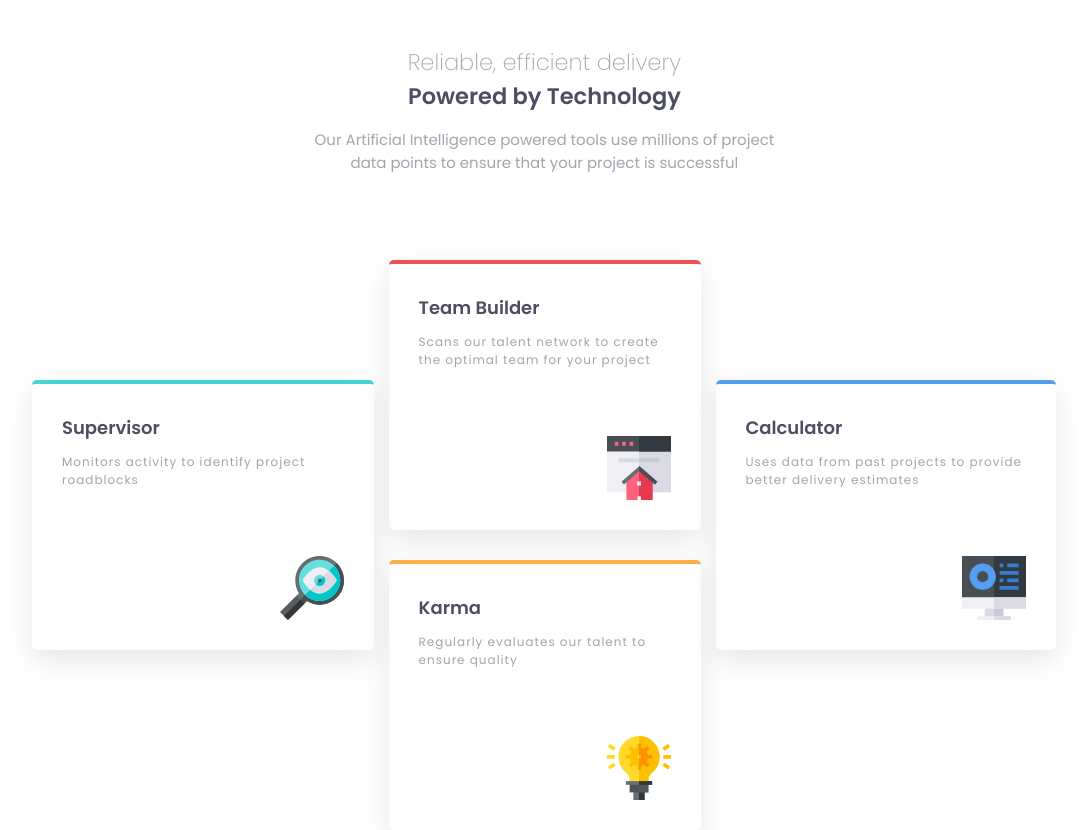
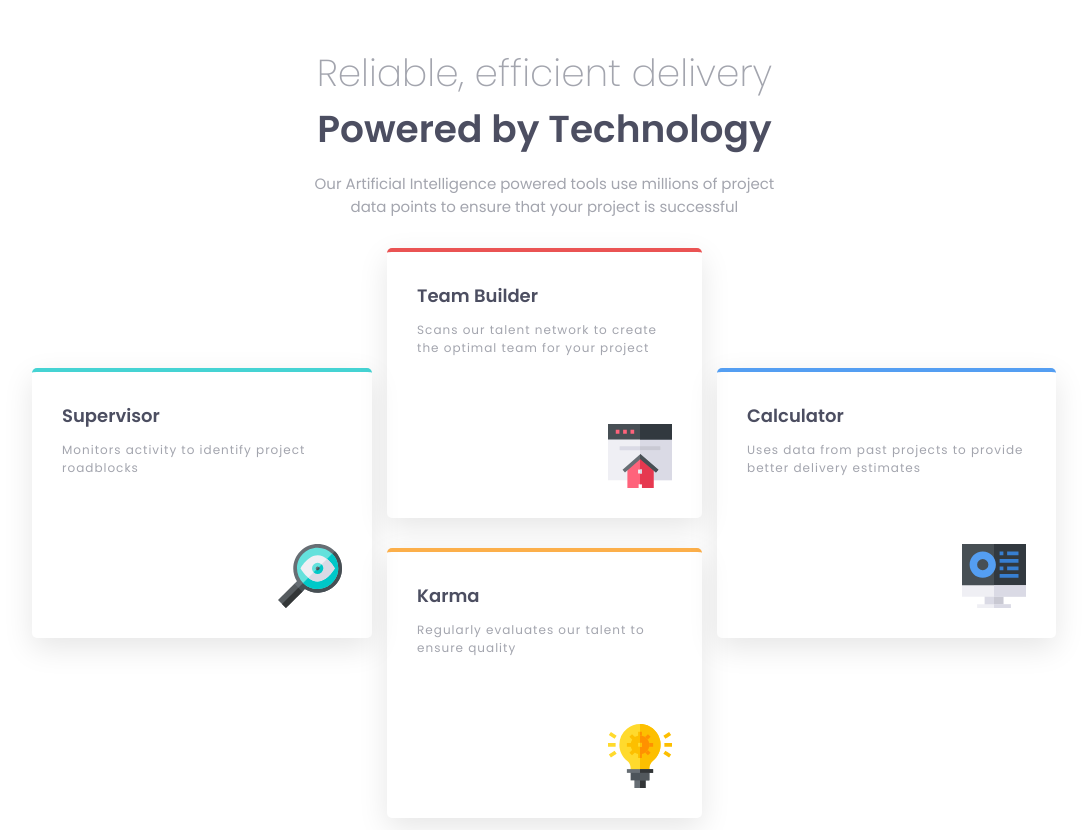
Before and after one commit to codingkapur/four-card-feature-section, a plain HTML site: page index.html in a window 1280 px wide. Shown: the whole page, without its empty margins (96-1183 px from the left). Drawn offline with Linux system fonts and the light colour scheme.

Commit message:
Update style.css

```diff
--- a/style.css
+++ b/style.css
@@ -84,13 +84,28 @@ body {
     max-width: 80%;
     margin: 2rem auto;
     grid-template-columns: repeat(12, minmax(min-content, 10rem));
-    grid-template-rows: 200px repeat(10, 3rem);
+    grid-template-rows: minmax(min-content,150px) repeat(10, 3rem);
     row-gap: 1rem;
   }
   .info {
     grid-column: 4 / span 6;
     grid-row: 1 / span 1;
+
   }
+
+  .main-heading {
+    font-size: 2.5rem;
+    margin-top: 1rem;
+  }
+  .main-heading--highlight {
+    font-size: 2.5rem;
+  }
+  .main-subtitle {
+    margin-top: 1rem;
+    font-size: 1rem;
+    color: hsl(229, 6%, 66%);
+  }
+
   .card-1 {
     grid-column: 1 / span 4;
     grid-row: 4 / span 5;
@@ -103,7 +118,6 @@ body {
     grid-column: 5 / span 4;
     grid-row: 7 / span 5;
   }
-
   .card-4 {
     grid-column: 9 / span 4;
     grid-row: 4 / span 5;
```
